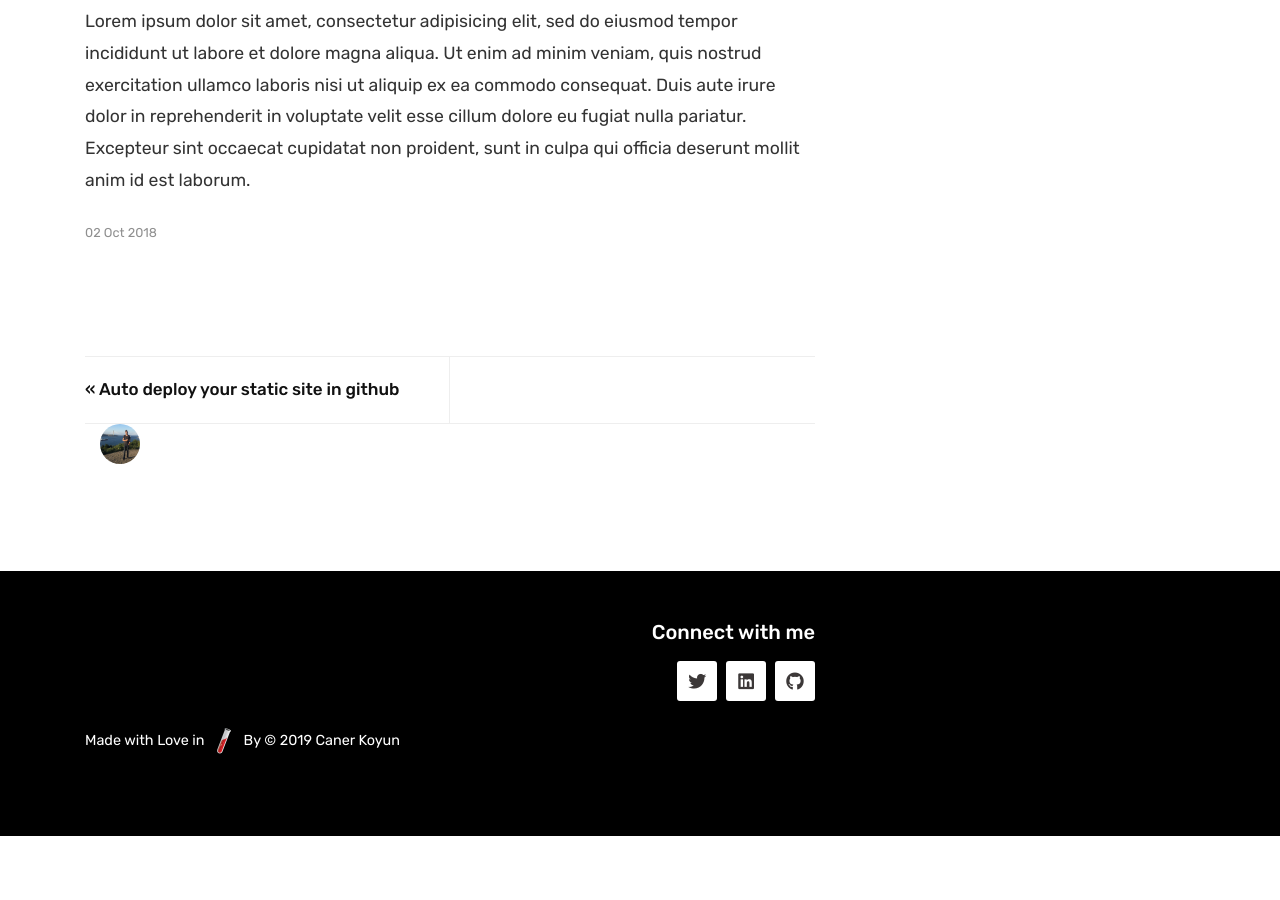
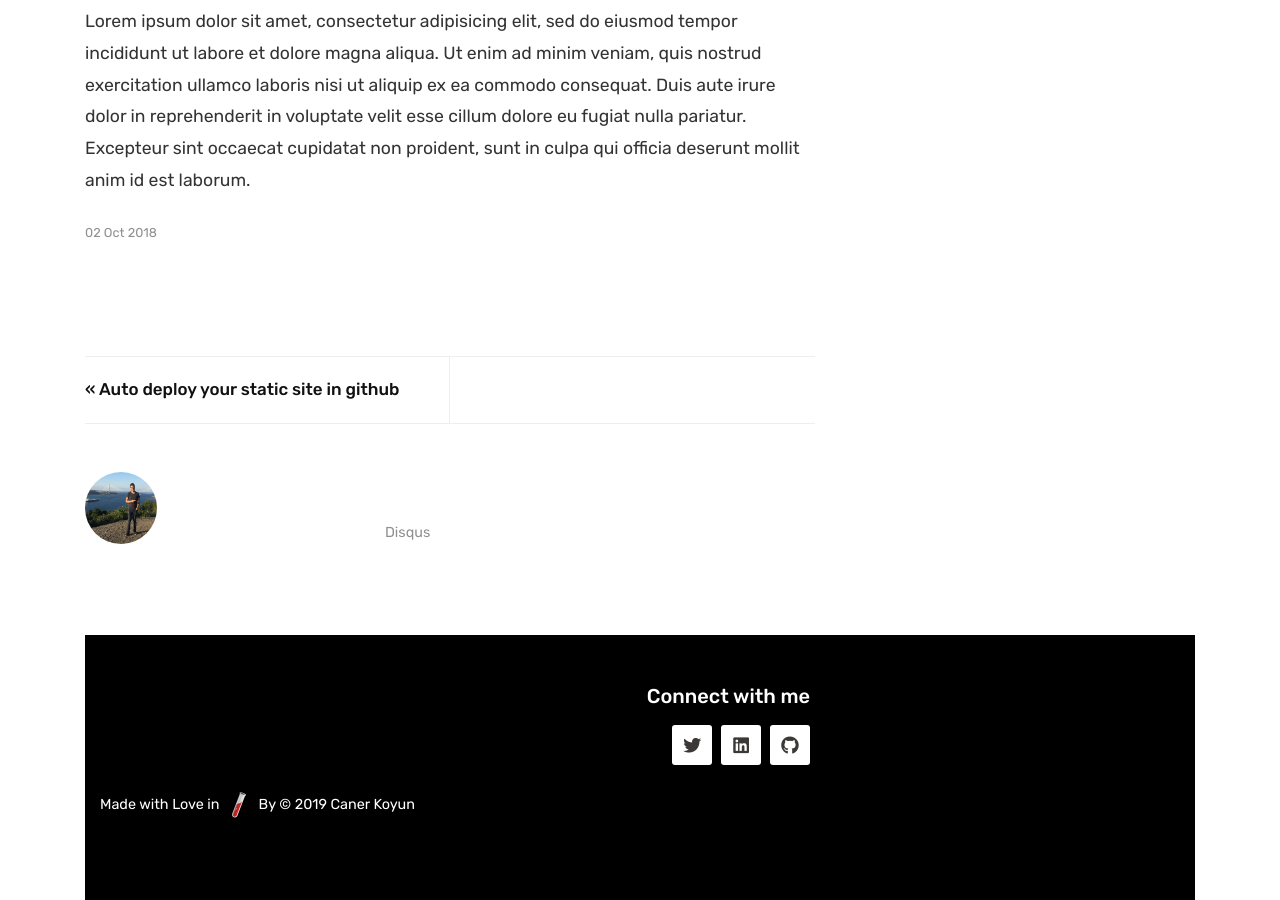
Before and after one commit to Canerkynn/CanerKynn.github.io, a Jekyll site: the page built from _posts/2018-10-03-automating-the-newspaper-and-magazine-download.md, in a window 1280 px wide and 900 px high, scrolled down 720 px. Built offline with Jekyll 4.4.1, drawn with Linux system fonts in a browser that asks for light colours; nearby versions of some CDN libraries; comment, search, counter and statistics services are not loaded; before the commit the page ends 1556 px from its top, so only the background shows below that.

Commit message:
Update post.html

```diff
--- a/_layouts/post.html
+++ b/_layouts/post.html
@@ -70,9 +70,11 @@
             <!-- End Prev/Next -->
 
              <!-- Author Box -->
-                <div class="col-md-2">
-			<img class="author-thumb" src="/assets/images/john.jpg" alt="John Doe">
-		</div>
+                <div class="row post-top-meta">
+			<div class="col-md-2">
+				<img class="author-thumb" src="/assets/images/john.jpg" alt="John Doe">
+			</div>
+		<div class="col-md-10">
 
             <!-- Begin Comments
             ================================================== -->
```
